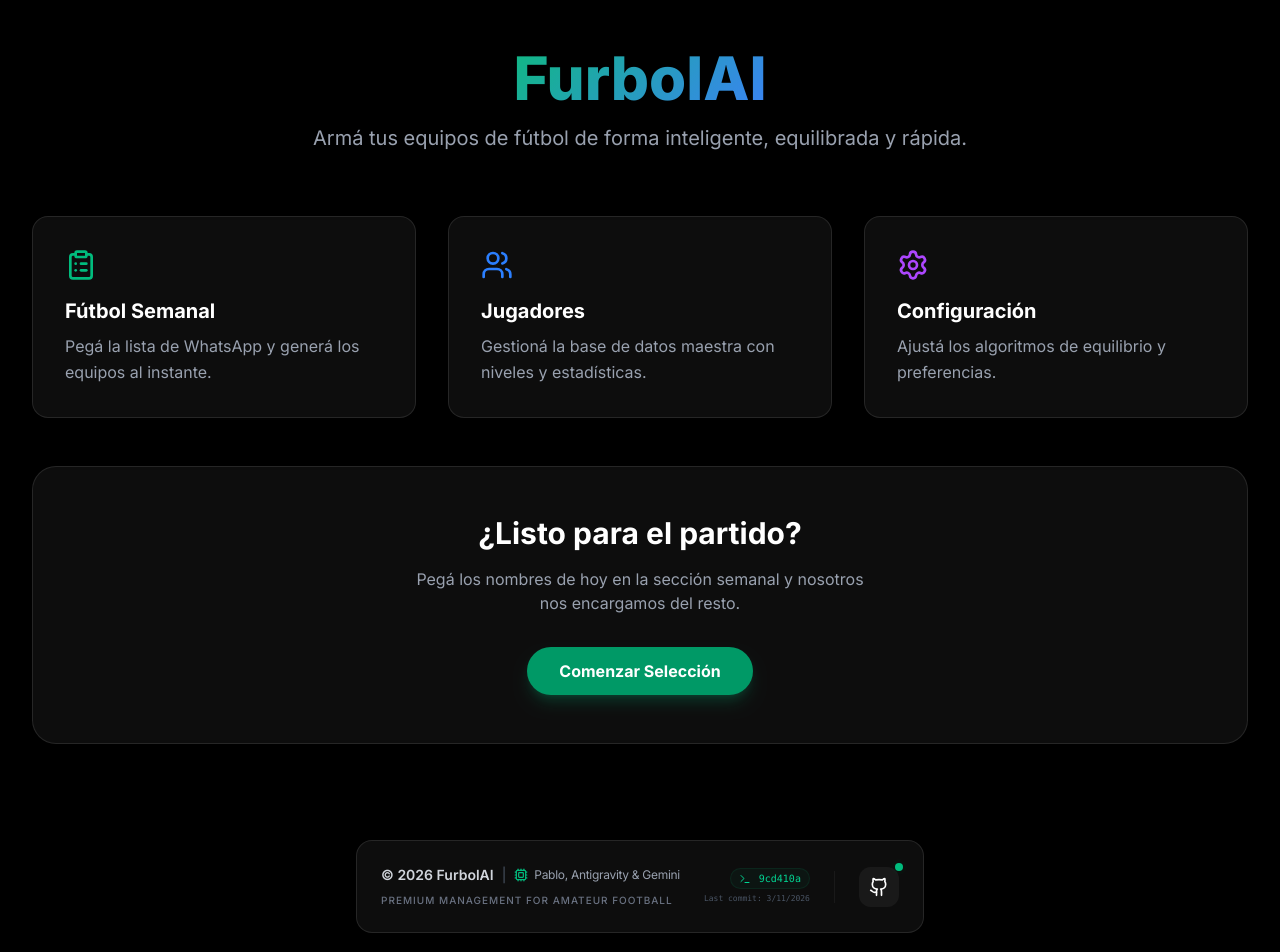
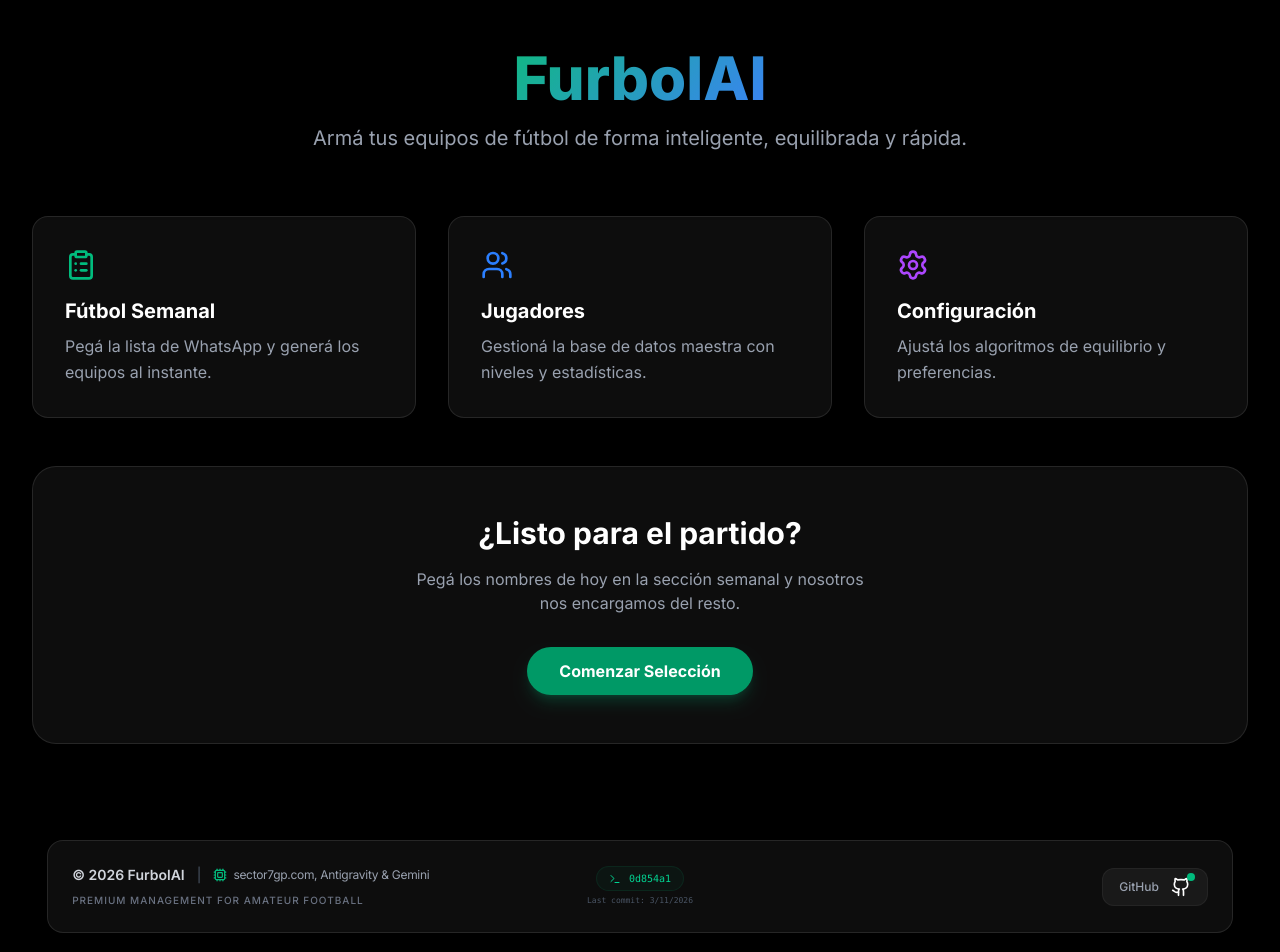
Before and after one commit to sector7gp/furbolai, a Next.js app: page / in a window 1280 px wide. Shown: the top 952 px of the page. Built offline with nearby package versions, Linux system fonts and the light colour scheme.

Commit message:
data protection & improvements

```diff
--- a/public/version.json
+++ b/public/version.json
@@ -1,4 +1,4 @@
 {
-  "version": "9cd410a",
-  "buildDate": "2026-03-11T12:57:32.678Z"
+  "version": "0d854a1",
+  "buildDate": "2026-03-11T13:22:12.689Z"
 }
--- a/src/app/page.tsx
+++ b/src/app/page.tsx
@@ -13,22 +13,22 @@ export default function Home() {
                 </p>
             </header>
 
-            <div className="grid grid-cols-1 md:grid-cols-3 gap-8 mb-12">
-                <Link href="/weekly" className="block">
+            <div className="grid grid-cols-1 md:grid-cols-3 gap-8 mb-12 items-stretch">
+                <Link href="/weekly" className="flex">
                     <Card
                         icon={<ClipboardList className="w-8 h-8 text-emerald-500" />}
                         title="Fútbol Semanal"
                         description="Pegá la lista de WhatsApp y generá los equipos al instante."
                     />
                 </Link>
-                <Link href="/players" className="block">
+                <Link href="/players" className="flex">
                     <Card
                         icon={<Users className="w-8 h-8 text-blue-500" />}
                         title="Jugadores"
                         description="Gestioná la base de datos maestra con niveles y estadísticas."
                     />
                 </Link>
-                <Link href="/settings" className="block">
+                <Link href="/settings" className="flex">
                     <Card
                         icon={<Settings className="w-8 h-8 text-purple-500" />}
                         title="Configuración"
@@ -37,7 +37,7 @@ export default function Home() {
                 </Link>
             </div>
 
-            <section className="glass rounded-3xl p-12 text-center border-emerald-500/20">
+            <section className="glass rounded-3xl p-12 text-center border-white/5 bg-white/[0.02] shadow-2xl">
                 <h2 className="text-3xl font-bold mb-4">¿Listo para el partido?</h2>
                 <p className="text-gray-400 mb-8 max-w-md mx-auto">
                     Pegá los nombres de hoy en la sección semanal y nosotros nos encargamos del resto.
@@ -54,10 +54,10 @@ export default function Home() {
 
 function Card({ icon, title, description }: { icon: React.ReactNode, title: string, description: string }) {
     return (
-        <div className="glass p-8 rounded-2xl hover:bg-white/10 transition-colors group border-white/5 h-full">
+        <div className="glass p-8 rounded-2xl hover:bg-white/10 transition-colors group border-white/5 bg-white/[0.02] flex flex-col w-full h-full">
             <div className="mb-4">{icon}</div>
             <h3 className="text-xl font-bold mb-2 group-hover:text-emerald-400 transition-colors">{title}</h3>
-            <p className="text-gray-400 leading-relaxed">{description}</p>
+            <p className="text-gray-400 leading-relaxed flex-grow">{description}</p>
         </div>
     );
 }
--- a/src/components/Footer.tsx
+++ b/src/components/Footer.tsx
@@ -22,28 +22,26 @@ export default function Footer() {
 
     return (
         <footer className="mt-12 mb-8 px-4 sm:px-6 lg:px-8 max-w-7xl mx-auto">
-            <div className="glass rounded-2xl p-6 border-white/5 bg-white/[0.02]">
-                <div className="flex flex-col md:flex-row justify-between items-center gap-6">
-                    {/* Copyright Section */}
-                    <div className="flex flex-col gap-2 text-center md:text-left">
-                        <div className="flex items-center justify-center md:justify-start gap-2 text-gray-400 text-sm">
+            <div className="glass rounded-2xl p-6 border-white/5 bg-white/[0.02] shadow-xl">
+                <div className="flex flex-col lg:grid lg:grid-cols-3 items-center gap-y-6 lg:gap-8">
+                    {/* Copyright Section - Left in Desktop, Middle in Mobile */}
+                    <div className="flex flex-col gap-2 text-center lg:text-left order-2 lg:order-1">
+                        <div className="flex flex-wrap items-center justify-center lg:justify-start gap-x-3 gap-y-1 text-gray-400 text-sm">
                             <span className="font-semibold text-gray-300">© {currentYear} FurbolAI</span>
-                            <span className="text-gray-600">|</span>
-                            <span className="flex items-center gap-1.5 group">
+                            <span className="hidden lg:inline text-gray-600">|</span>
+                            <div className="flex items-center gap-1.5 group">
                                 <Cpu className="w-3.5 h-3.5 text-emerald-500 group-hover:animate-pulse" />
-                                <span className="text-xs tracking-tight">Pablo, Antigravity & Gemini</span>
-                            </span>
+                                <span className="text-xs tracking-tight">sector7gp.com, Antigravity & Gemini</span>
+                            </div>
                         </div>
                         <p className="text-[10px] text-gray-500 uppercase tracking-widest font-medium">
                             Premium Management for Amateur Football
                         </p>
                     </div>
 
-                    {/* Version & Repo Section */}
-                    <div className="flex items-center gap-4 sm:gap-6">
-                        {/* Build Info */}
-                        <div className="flex flex-col items-end gap-1">
-                            <div className="flex items-center gap-2 px-2 py-0.5 rounded-full bg-emerald-500/5 border border-emerald-500/10">
+                    {/* Version Info - Center in Desktop, Top in Mobile */}
+                    <div className="flex flex-col items-center justify-center gap-1 order-1 lg:order-2">
+                        <div className="flex items-center gap-2 px-3 py-1 rounded-full bg-emerald-500/5 border border-emerald-500/10">
                             <Terminal className="w-3 h-3 text-emerald-400" />
                             <span className="text-[10px] font-mono text-emerald-400">
                                 {versionInfo?.version || 'v0.0.0'}
@@ -56,22 +54,22 @@ export default function Footer() {
                         )}
                     </div>
 
-                        {/* Separator */}
-                        <div className="h-8 w-px bg-white/5" />
-
-                        {/* GitHub Icon */}
+                    {/* Repo Link - Right in Desktop, Bottom in Mobile */}
+                    <div className="flex items-center justify-center lg:justify-end order-3">
                         <a
                             href="https://github.com/sector7gp/furbolai"
                             target="_blank"
                             rel="noopener noreferrer"
-                            className="p-2.5 rounded-xl bg-white/5 hover:bg-white/10 hover:text-emerald-400 transition-all group relative"
-                            title="View Repository"
+                            className="flex items-center gap-3 px-4 py-2 rounded-xl bg-white/5 hover:bg-white/10 hover:text-emerald-400 transition-all group border border-white/5"
                         >
+                            <span className="text-xs font-medium text-gray-400 group-hover:text-emerald-400 transition-colors">GitHub</span>
+                            <div className="relative">
                                 <Github className="w-5 h-5 transition-transform group-hover:scale-110" />
                                 <span className="absolute -top-1 -right-1 flex h-2 w-2">
                                     <span className="animate-ping absolute inline-flex h-full w-full rounded-full bg-emerald-400 opacity-75"></span>
                                     <span className="relative inline-flex rounded-full h-2 w-2 bg-emerald-500"></span>
                                 </span>
+                            </div>
                         </a>
                     </div>
                 </div>
```
Also changed, not shown: src/app/players/page.tsx (+63 -32 lines). Lines whose indentation alone changed are shown as unchanged.
